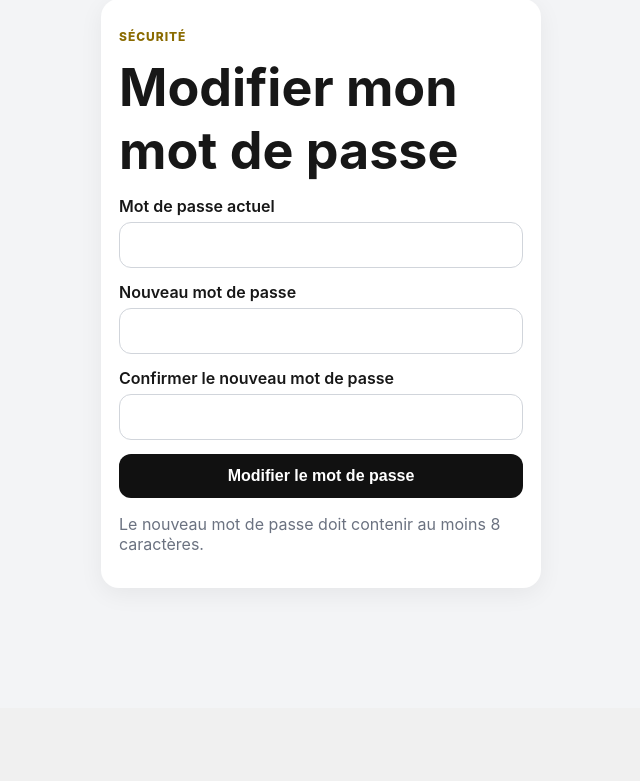
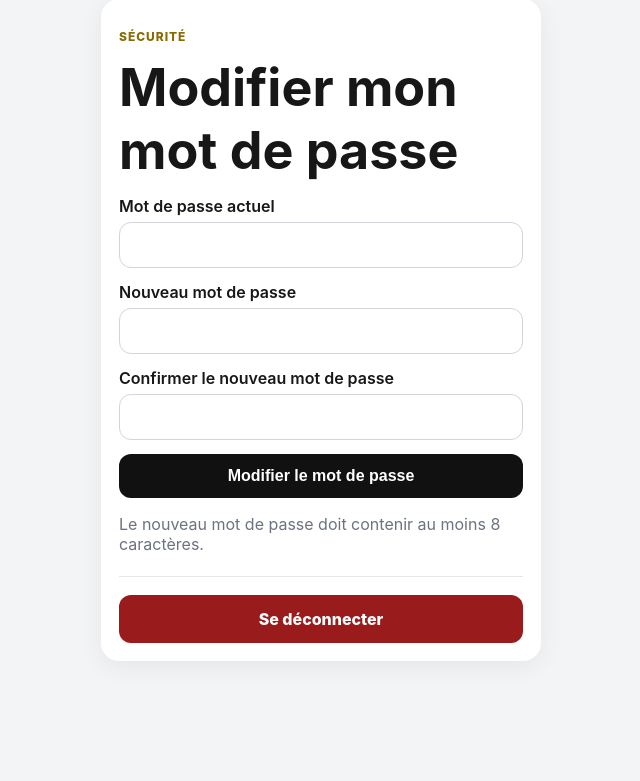
Before and after one commit to Lyhard9696/popote-bravo, a Flask app: page /change-password in a window 1280 px wide. Shown: the part 153-934 px from the top of the page, without its empty margins (319-959 px from the left). Before the commit the page ends 741 px from the top, so only its background shows below. Run offline with Flask 3, Linux system fonts and the light colour scheme; the visitor is signed in with stand-in values (Sample User, id 1); data comes from the database, SQL or seed files in the repository.

Commit message:
Popote Bravo V6.2.1 bouton deconnexion

```diff
--- a/static/style.css
+++ b/static/style.css
@@ -601,3 +601,26 @@ button:active,
     padding-top: max(env(safe-area-inset-top), 6px);
   }
 }
+
+
+.profile-actions {
+  margin-top: 22px;
+  padding-top: 18px;
+  border-top: 1px solid #e5e7eb;
+}
+
+.logout-mobile-btn {
+  display: block;
+  width: 100%;
+  text-align: center;
+  text-decoration: none;
+  padding: 14px 16px;
+  border-radius: 12px;
+  background: #991b1b;
+  color: white;
+  font-weight: 800;
+}
+
+.logout-mobile-btn:active {
+  transform: scale(.98);
+}
--- a/templates/change_password.html
+++ b/templates/change_password.html
@@ -37,5 +37,10 @@
   </form>
 
   <p class="muted">Le nouveau mot de passe doit contenir au moins 8 caractères.</p>
+
+  <div class="profile-actions">
+    <a class="logout-mobile-btn" href="{{ url_for('logout') }}">Se déconnecter</a>
+  </div>
+
 </div>
 {% endblock %}
```
Also changed, not shown: README.md.
